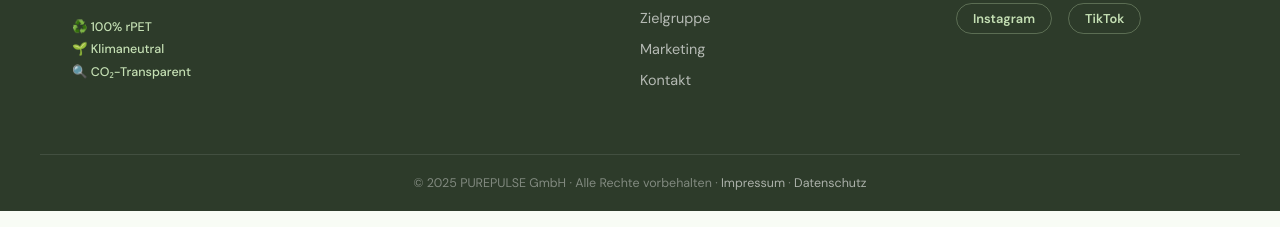
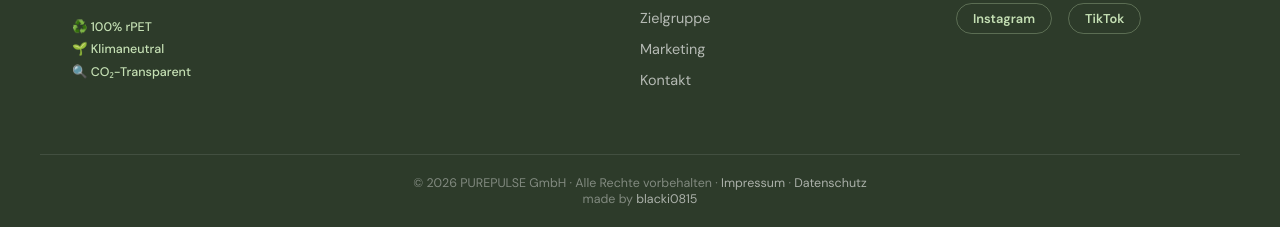
Before and after one commit to blacki0815/Purepulse, a plain HTML site: page produkt.html in a window 1280 px wide. Shown: the part 3082-3309 px from the top of the page. Drawn offline with nearby package versions, Linux system fonts and the light colour scheme; a web font is replaced by a local one.

Commit message:
Update footer year and add attribution

```diff
--- a/produkt.html
+++ b/produkt.html
@@ -234,7 +234,7 @@
       </div>
     </div>
     <div class="footer__bottom">
-      <p>© 2025 PUREPULSE GmbH · Alle Rechte vorbehalten · <a href="#">Impressum</a> · <a href="#">Datenschutz</a></p>
+      <p>© 2026 PUREPULSE GmbH · Alle Rechte vorbehalten · <a href="#">Impressum</a> · <a href="#">Datenschutz</a><p class="madeBy">made by <a class="madeBy" href="https://github.com/blacki0815">blacki0815</a></p></p>
     </div>
   </footer>
 
```
